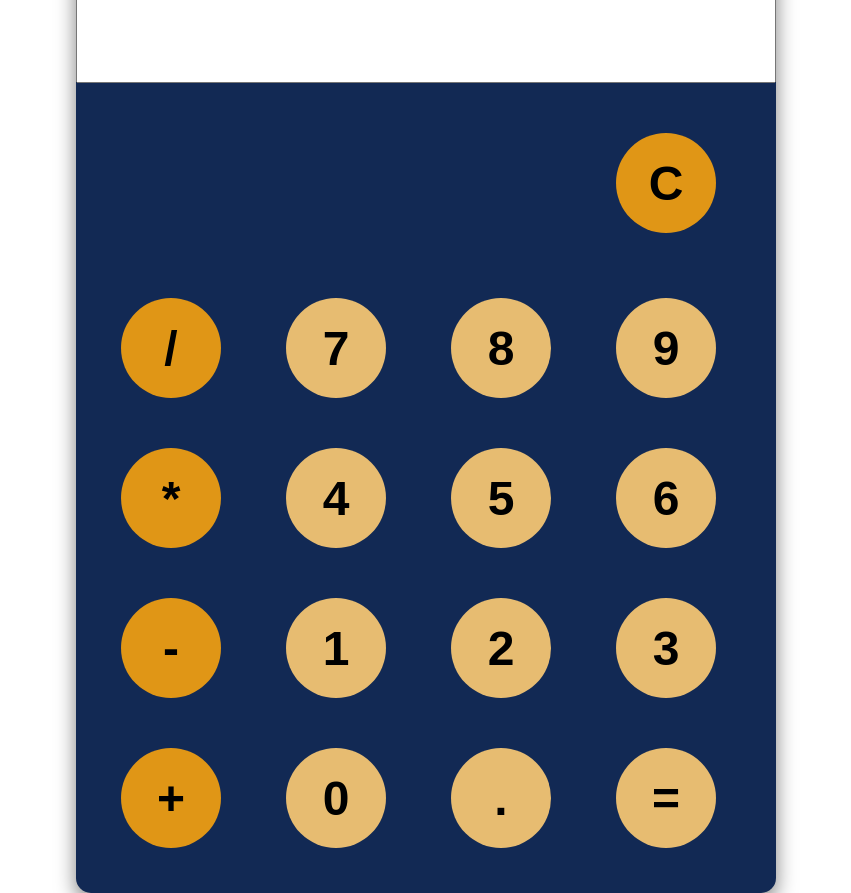
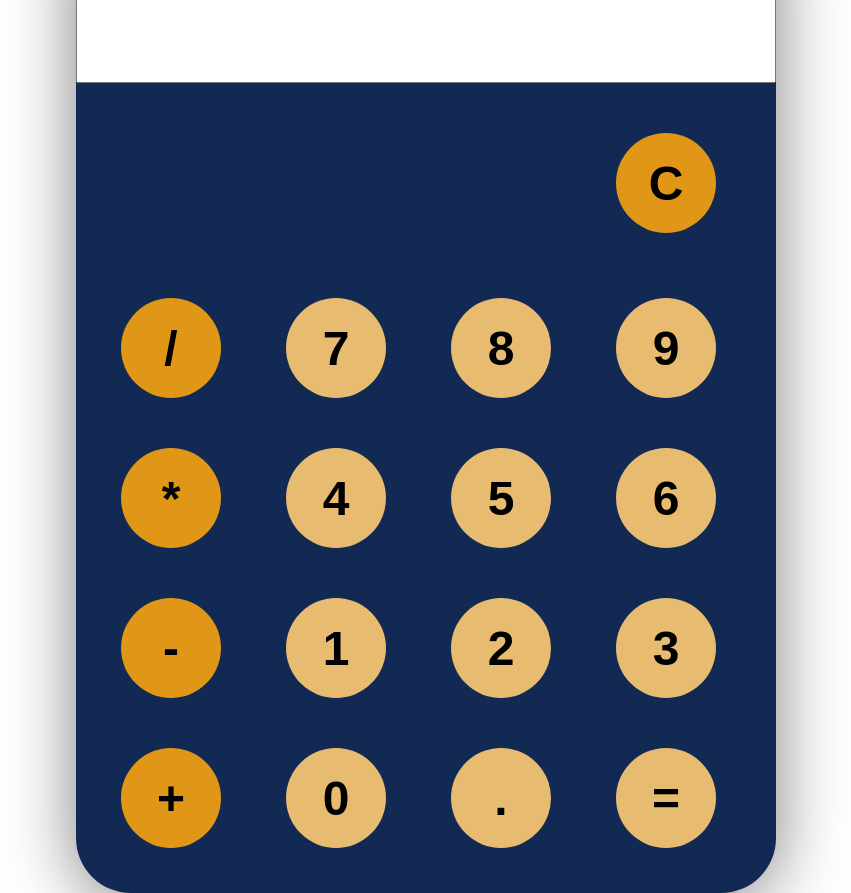
Before and after one commit to tdr8012/JS_Calculator, a plain HTML site: page index.html in a window 1280 px wide. Shown: the whole page, without its empty margins (214-1065 px from the left). Drawn offline with Linux system fonts and the light colour scheme; files that its build step writes are made by us from their sources; files whose address does not match are found by name.

Commit message:
fixed border radius and box shadow

```diff
--- a/index.css
+++ b/index.css
@@ -39,10 +39,11 @@ button{
 #calculator{
     font-family: 'Times New Roman', Times, serif;
     background-color: #122954;
-    border-radius: 15px;
+    border-radius: 55px;
     max-width: 700px;
     overflow: hidden;
-    box-shadow: 0 8px 20px rgba(0, 0, 0, 0.5);
+    box-shadow: 0 8px 70px rgba(0, 0, 0, 0.5);
+
  }
 
 #display{
```
